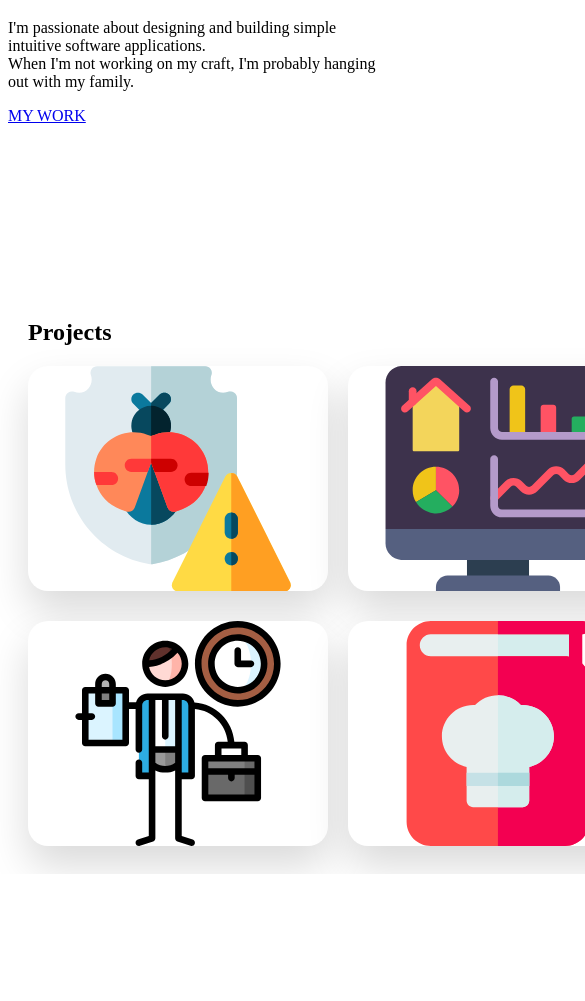
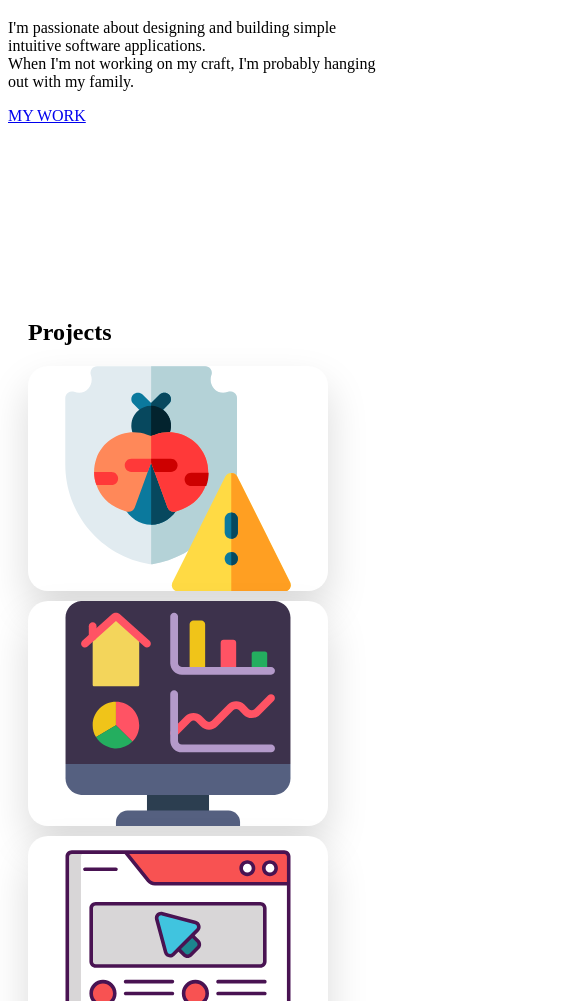
Before and after one commit to NhatDinh/design-react, a Gatsby site: page / in a window 390 px wide. Shown: the part 99-1100 px from the top of the page, 585 px wide, since content can reach past the window. Before the commit the page ends 973 px from the top, so only its background shows below. Built offline with nearby package versions, Linux system fonts and the light colour scheme; Gatsby itself is replaced by a stand-in of ours.

Commit message:
add breakpoints for screen sizes

```diff
--- a/src/components/projects.css
+++ b/src/components/projects.css
@@ -10,6 +10,27 @@
   grid-template-columns: repeat(3, 1fr);
   grid-gap: 30px;
   column-gap: 20px;
+}
+
+@media (max-width: 991px) {
+  .projects-group {
+    grid-template-columns: repeat(2, 1fr);
+    grid-gap: 10px;
+    column-gap: 10px;
+  }
+  .Card {
+    width: 400px;
+  }
+}
+
+@media (max-width: 767px) {
+  .projects-group {
+    grid-template-columns: repeat(1, 1fr);
+    column-gap: 10px;
+  }
+  .Card {
+    width: 250px;
+  }
 }
 
 .Card {
```
